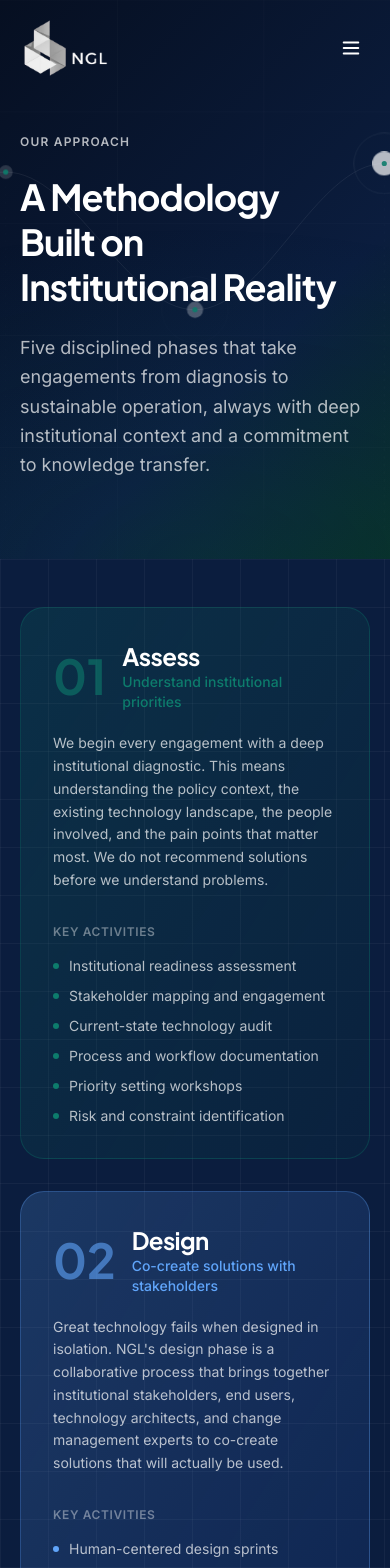
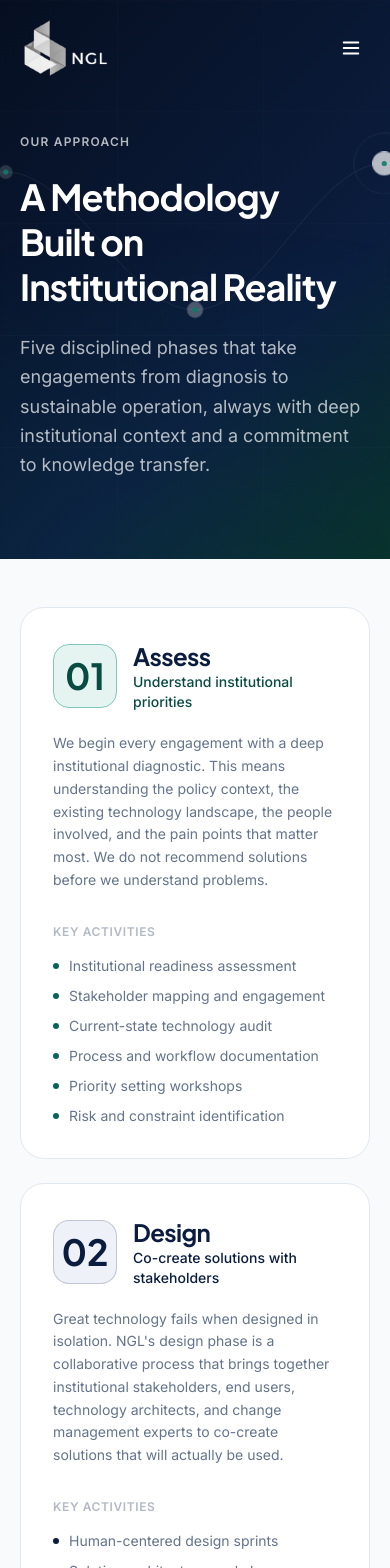
Before and after one commit to GodfreySam/ngl-govtech-web, a Next.js app: page /approach in a window 390 px wide. Shown: the top 1568 px of the page. Built offline with nearby package versions, Linux system fonts and the light colour scheme.

Commit message:
Lighten approach phase cards and contact info card; hero CTA row on mobile with reduced padding

```diff
--- a/app/approach/page.tsx
+++ b/app/approach/page.tsx
@@ -14,8 +14,9 @@ const phases = [
   {
     number: "01",
     title: "Assess",
-    color: "from-green-400/20 to-green-600/10 border-green-400/30",
-    accent: "text-green-400",
+    accent: "text-green-600",
+    dot: "bg-green-500",
+    numBg: "bg-green-50 border-green-200",
     tagline: "Understand institutional priorities",
     description:
       "We begin every engagement with a deep institutional diagnostic. This means understanding the policy context, the existing technology landscape, the people involved, and the pain points that matter most. We do not recommend solutions before we understand problems.",
@@ -31,8 +32,9 @@ const phases = [
   {
     number: "02",
     title: "Design",
-    color: "from-blue-400/20 to-blue-600/10 border-blue-400/30",
-    accent: "text-blue-400",
+    accent: "text-navy",
+    dot: "bg-navy",
+    numBg: "bg-navy-50 border-navy/20",
     tagline: "Co-create solutions with stakeholders",
     description:
       "Great technology fails when designed in isolation. NGL's design phase is a collaborative process that brings together institutional stakeholders, end users, technology architects, and change management experts to co-create solutions that will actually be used.",
@@ -48,8 +50,9 @@ const phases = [
   {
     number: "03",
     title: "Build",
-    color: "from-green-400/20 to-green-600/10 border-green-400/30",
-    accent: "text-green-400",
+    accent: "text-green-600",
+    dot: "bg-green-500",
+    numBg: "bg-green-50 border-green-200",
     tagline: "Develop and integrate systems",
     description:
       "Our engineering teams develop, configure, and integrate systems using proven technology frameworks adapted to Nigeria's institutional context. We build iteratively, with regular stakeholder reviews and clear quality gates at every milestone.",
@@ -65,8 +68,9 @@ const phases = [
   {
     number: "04",
     title: "Deploy",
-    color: "from-purple-400/20 to-purple-600/10 border-purple-400/30",
-    accent: "text-purple-400",
+    accent: "text-navy",
+    dot: "bg-navy",
+    numBg: "bg-navy-50 border-navy/20",
     tagline: "Implement and train",
     description:
       "A successful deployment is more than a technical cutover. NGL's deployment phase includes comprehensive change management, structured training programs, and a hypercare period to ensure the transition from old ways of working to new is smooth and sustainable.",
@@ -82,8 +86,9 @@ const phases = [
   {
     number: "05",
     title: "Sustain",
-    color: "from-teal-400/20 to-teal-600/10 border-teal-400/30",
-    accent: "text-teal-400",
+    accent: "text-green-600",
+    dot: "bg-green-500",
+    numBg: "bg-green-50 border-green-200",
     tagline: "Support and continuously improve",
     description:
       "NGL's commitment does not end at go-live. Our sustain phase provides ongoing technical support, continuous improvement cycles, performance monitoring, and structured knowledge transfer, building the institutional capability to manage and evolve systems independently.",
@@ -117,34 +122,33 @@ export default function ApproachPage() {
       </section>
 
       {/* Phases */}
-      <section className="section-pad bg-navy relative overflow-hidden">
-        <div className="absolute inset-0 bg-grid-pattern" />
-        <div className="container-wide relative z-10 space-y-8">
-          {phases.map(({ number, title, color, accent, tagline, description, activities }) => (
+      <section className="section-pad bg-slate-50">
+        <div className="container-wide space-y-6">
+          {phases.map(({ number, title, accent, dot, numBg, tagline, description, activities }) => (
             <div
               key={number}
-              className={`bg-gradient-to-br ${color} border rounded-3xl p-8 lg:p-10 grid lg:grid-cols-5 gap-8`}
+              className="bg-white border border-slate-200 rounded-3xl p-8 lg:p-10 grid lg:grid-cols-5 gap-8"
             >
               <div className="lg:col-span-3">
                 <div className="flex items-center gap-4 mb-5">
-                  <span className={`font-display font-bold text-5xl ${accent} opacity-60`}>
+                  <span className={`font-display font-bold text-4xl w-16 h-16 rounded-2xl border flex items-center justify-center shrink-0 ${accent} ${numBg}`}>
                     {number}
                   </span>
                   <div>
-                    <h2 className="font-display font-bold text-white text-2xl">{title}</h2>
-                    <p className={`text-sm ${accent} font-medium`}>{tagline}</p>
+                    <h2 className="font-display font-bold text-navy text-2xl">{title}</h2>
+                    <p className={`text-sm font-medium ${accent}`}>{tagline}</p>
                   </div>
                 </div>
-                <p className="text-white/70 text-sm leading-relaxed">{description}</p>
+                <p className="text-slate text-sm leading-relaxed">{description}</p>
               </div>
               <div className="lg:col-span-2">
-                <div className="text-white/40 text-xs font-semibold uppercase tracking-wider mb-4">
+                <div className="text-slate/50 text-xs font-semibold uppercase tracking-wider mb-4">
                   Key Activities
                 </div>
                 <ul className="space-y-2.5">
                   {activities.map((act) => (
-                    <li key={act} className="flex items-center gap-2.5 text-white/70 text-sm">
-                      <span className={`w-1.5 h-1.5 rounded-full ${accent} bg-current shrink-0`} />
+                    <li key={act} className="flex items-center gap-2.5 text-slate text-sm">
+                      <span className={`w-1.5 h-1.5 rounded-full shrink-0 ${dot}`} />
                       {act}
                     </li>
                   ))}
--- a/components/sections/Hero.tsx
+++ b/components/sections/Hero.tsx
@@ -42,12 +42,12 @@ export default function Hero() {
           </p>
 
           {/* CTAs */}
-          <div className="flex flex-wrap items-center gap-4 mb-16">
-            <Link href="/about" className="btn-primary">
+          <div className="flex items-center gap-3 mb-16">
+            <Link href="/about" className="btn-primary shrink-0 !px-4 sm:!px-7">
               Discover NGL
               <ArrowRight size={16} />
             </Link>
-            <Link href="/solutions" className="btn-secondary">
+            <Link href="/solutions" className="btn-secondary shrink-0 !px-4 sm:!px-7">
               Explore Solutions
             </Link>
           </div>
```
Also changed, not shown: app/contact/page.tsx (+25 -30 lines).
